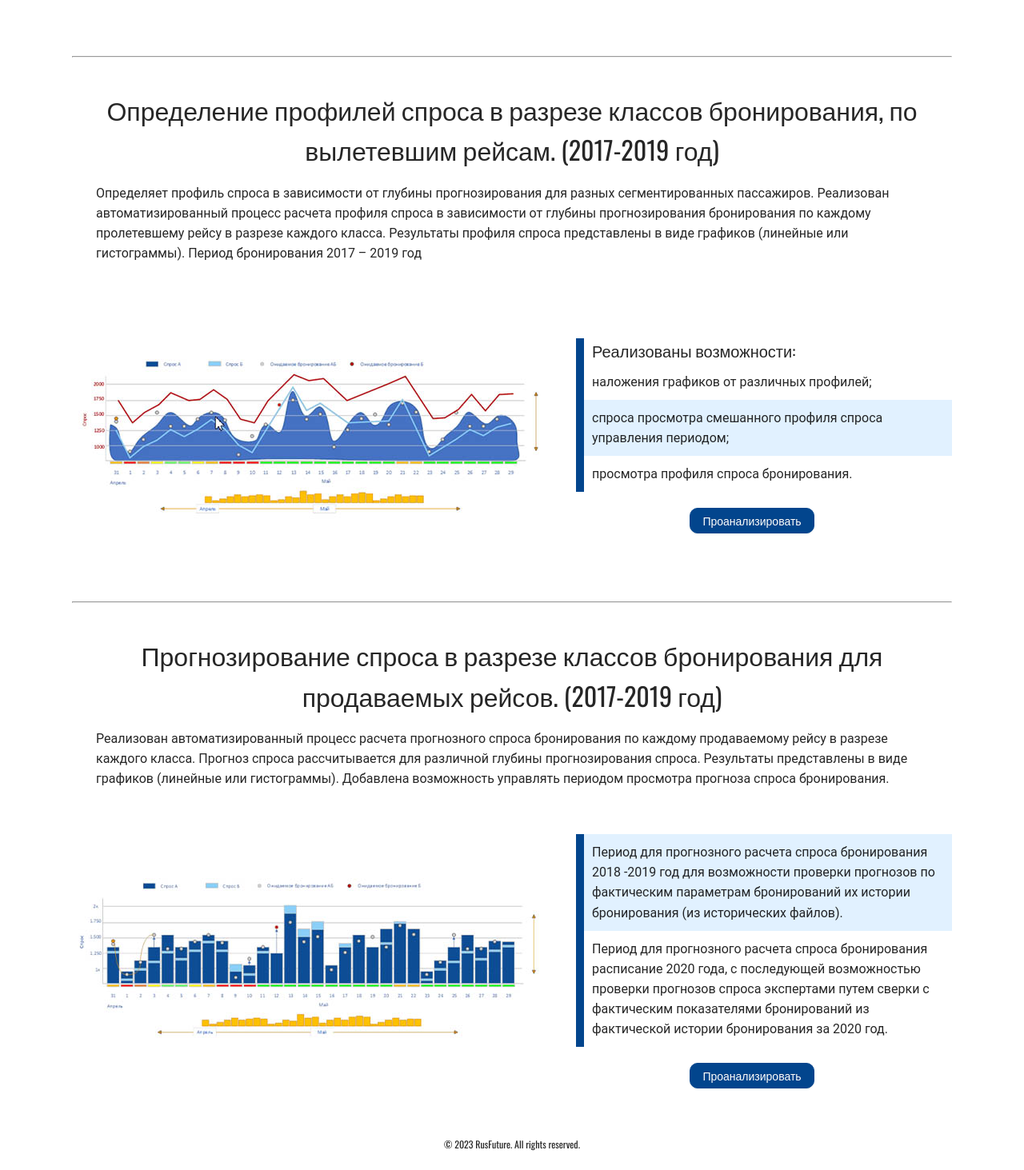
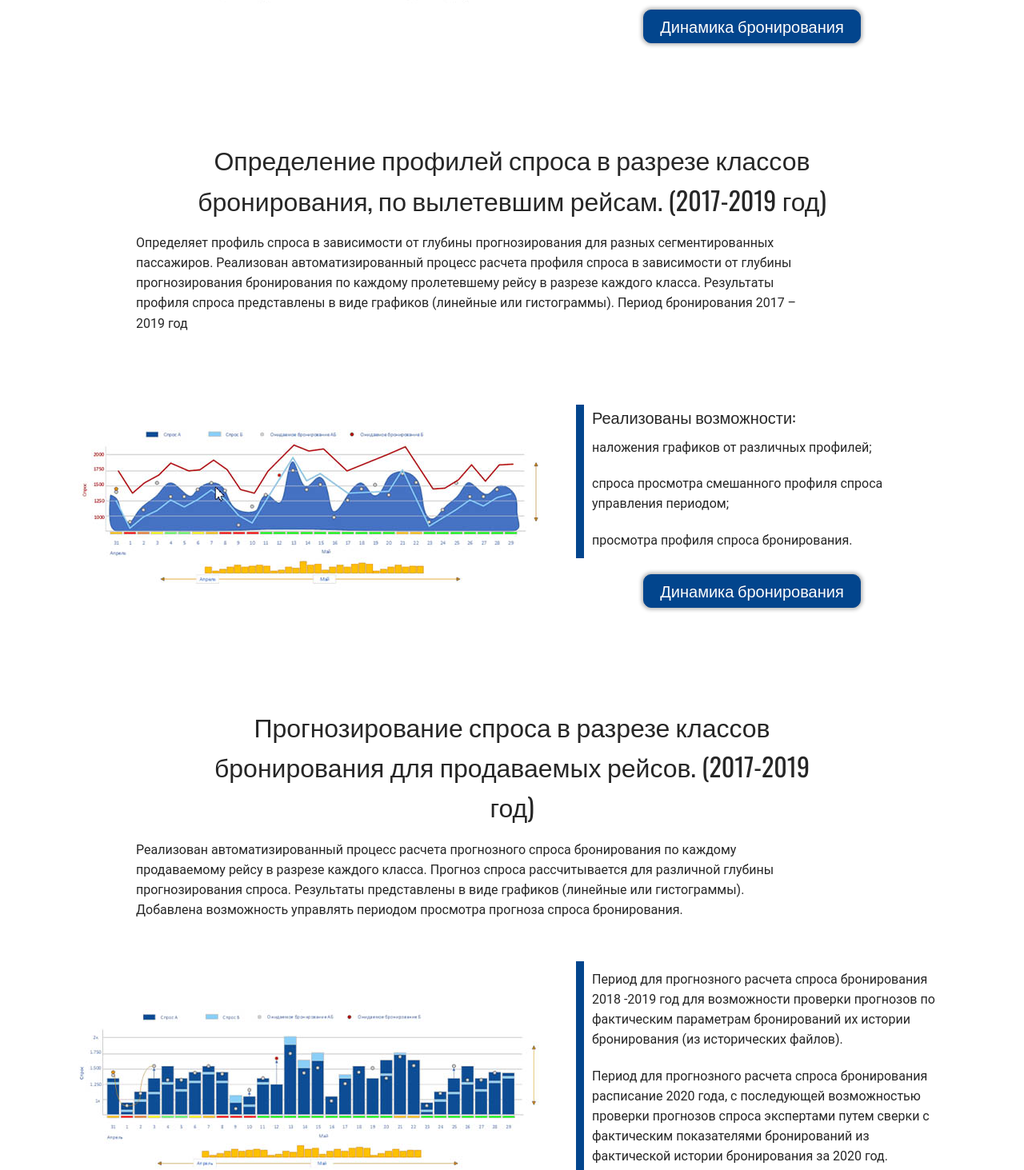
Before and after one commit to Snikin013/lct_frontend, a Vue app: page /analytics in a window 1280 px wide. Shown: the part 1150-2613 px from the top of the page at 80% size. Before the commit the page ends 2591 px from the top, so only its background shows below. Built offline with nearby package versions, Linux system fonts and the light colour scheme; what vue3-apexcharts would draw is missing.

Commit message:
правки по дизайну

```diff
--- a/src/components/analytics-page/lct-analytics-form.vue
+++ b/src/components/analytics-page/lct-analytics-form.vue
@@ -259,6 +259,11 @@ export default defineComponent({
   border-radius: 10px;
   background-color: #02458d;
   border-color: #02458d;
+  display: flex;
+  align-items: center;
+  padding: 16px 20px;
+  font-size: 16px;
+  box-shadow: 0px 0px 5px 2px rgba(0, 0, 0, 0.3);
 
   &-revert {
     border-radius: 10px;
--- a/src/components/analytics-page/lct-analytics-page.vue
+++ b/src/components/analytics-page/lct-analytics-page.vue
@@ -21,11 +21,10 @@
           бронирования. Период для динамики бронирования 2017 – 2019 год
         </p>
         <router-link :to="{ name: 'dynamicsFlight' }">
-          <a-button type="primary" class="btn">Проанализировать</a-button>
+          <a-button type="primary" class="btn">Динамика бронирования</a-button>
         </router-link>
       </div>
     </div>
-    <hr />
     <h2>
       Определение сезонности спроса по классам бронирования, по вылетевшим
       рейсам. (2017-2019 год)
@@ -48,16 +47,15 @@
           2019 год.
         </p>
         <router-link :to="{ name: 'seasonalityDemand' }">
-          <a-button type="primary" class="btn">Проанализировать</a-button>
+          <a-button type="primary" class="btn">Динамика бронирования</a-button>
         </router-link>
       </div>
     </div>
-    <hr />
     <h2>
       Определение профилей спроса в разрезе классов бронирования, по вылетевшим
       рейсам. (2017-2019 год)
     </h2>
-    <p>
+    <p class="p-fix">
       Определяет профиль спроса в зависимости от глубины прогнозирования для
       разных сегментированных пассажиров. Реализован автоматизированный процесс
       расчета профиля спроса в зависимости от глубины прогнозирования
@@ -83,16 +81,16 @@
           <li>просмотра профиля спроса бронирования.</li>
         </ul>
         <router-link :to="{ name: 'determinationDemand' }">
-          <a-button type="primary" class="btn">Проанализировать</a-button>
+          <a-button type="primary" class="btn">Динамика бронирования</a-button>
         </router-link>
       </div>
     </div>
-    <hr />
+    <div class="h2-header"></div>
     <h2>
       Прогнозирование спроса в разрезе классов бронирования для продаваемых
       рейсов. (2017-2019 год)
     </h2>
-    <p>
+    <p class="p-fix">
       Реализован автоматизированный процесс расчета прогнозного спроса
       бронирования по каждому продаваемому рейсу в разрезе каждого класса.
       Прогноз спроса рассчитывается для различной глубины прогнозирования
@@ -119,7 +117,7 @@
           </li>
         </ul>
         <router-link :to="{ name: 'forecastingDemand' }">
-          <a-button type="primary" class="btn">Проанализировать</a-button>
+          <a-button type="primary" class="btn">Динамика бронирования</a-button>
         </router-link>
       </div>
     </div>
@@ -136,7 +134,9 @@ export default defineComponent({
 <style scoped lang="scss">
 h2 {
   font-size: 2rem;
-  margin-top: 40px;
+  margin-top: 50px;
+  max-width: 800px;
+  margin-left: 150px;
 }
 
 p {
@@ -148,6 +148,10 @@ p {
   padding-left: 30px;
   text-align: left;
 }
+.p-fix {
+  max-width: 900px;
+  margin-left: 50px;
+}
 
 .lct-analytics-page-info {
   display: flex;
@@ -156,6 +160,11 @@ p {
     border-radius: 10px;
     background-color: #02458d;
     border-color: #02458d;
+    display: flex;
+    align-items: center;
+    padding: 20px 20px;
+    font-size: 20px;
+    box-shadow: 0px 0px 5px 2px rgba(0, 0, 0, 0.3);
 
     &-revert {
       border-radius: 10px;
@@ -196,14 +205,6 @@ p {
       text-align: left;
       font-size: 16px;
     }
-
-    li:nth-child(odd) {
-      background: #e1f1ff;
-    }
-
-    li:nth-child(even) {
-      background: white;
-    }
   }
 }
 
@@ -213,15 +214,27 @@ p {
     flex-direction: column;
     align-items: center;
   }
+
   .wrapper {
     width: 100%;
   }
+
   .lct-analytics-page-info {
     display: flex;
     flex-direction: column;
   }
+
   img {
     width: 400px;
   }
+
+  p.p-fix {
+    margin-left: 0;
+  }
+
+  h2 {
+    margin-left: 10px;
+    margin-right: 10px;
+  }
 }
 </style>
--- a/src/components/analytics-page/lct-dynamics-flight.vue
+++ b/src/components/analytics-page/lct-dynamics-flight.vue
@@ -1,4 +1,5 @@
 <template>
+  <h1>Динамика бронирования рейса</h1>
   <div class="lct-dynamic-flight">
     <lct-analytics-form :link="`booking-dynamics`" />
     <apexchart
@@ -27,6 +28,10 @@ export default {
 };
 </script>
 <style scoped lang="scss">
+h1 {
+  margin-top: 20px;
+}
+
 .lct-dynamic-flight {
   display: flex;
   margin-top: 30px;
--- a/src/components/layouts/lct-footer.vue
+++ b/src/components/layouts/lct-footer.vue
@@ -15,7 +15,6 @@ export default {
 <style lang="scss">
 .footer {
   font-size: 12px;
-  bottom: 20px;
-  margin: 20px;
+  padding: 20px;
 }
 </style>
--- a/src/components/lct-main-wrapper.vue
+++ b/src/components/lct-main-wrapper.vue
@@ -1,10 +1,12 @@
 <template>
   <div class="lct-main-wrapper">
-    <lctHeader />
-    <hr />
-    <keep-alive>
-      <router-view></router-view>
-    </keep-alive>
+    <div class="wrapper">
+      <lctHeader />
+      <hr />
+      <keep-alive>
+        <router-view></router-view>
+      </keep-alive>
+    </div>
     <lctFooter />
   </div>
 </template>
@@ -26,4 +28,8 @@ export default {
 .lct-main-wrapper {
   margin: 0 auto;
 }
+
+.wrapper {
+  min-height: calc(100vh - 60px);
+}
 </style>
--- a/src/components/main-page/lct-main-page.vue
+++ b/src/components/main-page/lct-main-page.vue
@@ -1,7 +1,5 @@
 <template>
   <div class="lct-main-page">
-    <h1>ПРОАНАЛИЗИРУЙ СВОЙ ПУТЬ!</h1>
-
     <section class="lct-main-page__predict">
       <div class="lct-main-page__predict-info">
         <h3>
@@ -70,7 +68,7 @@
         </ul>
         <router-link :to="{ name: 'analyticsPage' }">
           <a-button type="primary" class="btn btn-analytic"
-            >Проанализировать</a-button
+            >Динамика бронирования</a-button
           >
         </router-link>
       </div>
@@ -121,7 +119,7 @@
         </ul>
         <router-link :to="{ name: 'analyticsPage' }">
           <a-button type="primary" class="btn btn-analytic"
-            >Проанализировать</a-button
+            >Динамика бронирования</a-button
           >
         </router-link>
       </div>
@@ -291,10 +289,13 @@ section.lct-last-section {
   border-radius: 10px;
   background-color: #02458d;
   border-color: #02458d;
+  box-shadow: 0px 0px 5px 2px rgba(0, 0, 0, 0.3);
+  margin-top: 25px;
+  margin-left: 15px;
 }
 
 .btn-revert {
-  border-radius: 15px;
+  border-radius: 10px;
   background: white;
   color: #02458d;
   border-color: white;
@@ -304,8 +305,8 @@ section.lct-last-section {
 .btn-analytic {
   display: flex;
   align-items: center;
-  padding: 24px 30px;
-  font-size: 20px;
+  padding: 30px 36px;
+  font-size: 24px;
 }
 
 @media (max-width: 1000px) {
--- a/src/store/index.js
+++ b/src/store/index.js
@@ -45,11 +45,6 @@ export default createStore({
             },
           },
 
-          title: {
-            text: "Динамика бронирования рейса",
-            align: "left",
-            offsetX: 110,
-          },
           xaxis: {
             type: "datetime",
             categories: [
```
Also changed, not shown: src/assets/main-page/windowPlane.jpg.
